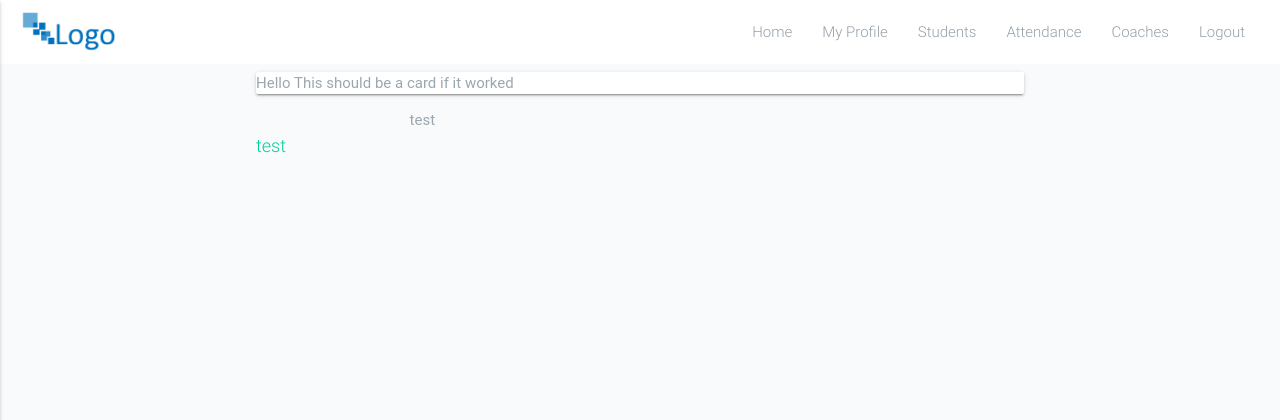
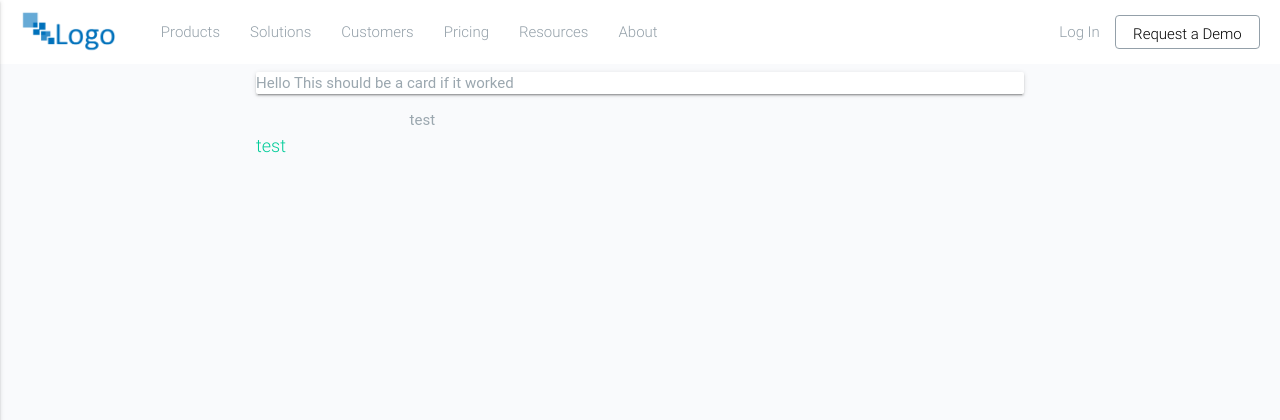
Before and after one commit to mbrooks8/Unit-Management-Softare, a PHP site: page / in a window 1280 px wide. Shown: the top 420 px of the page. Run offline with PHP 8.4, Linux system fonts and the light colour scheme; some libraries are stand-ins or nearby versions.

Commit message:
Top Navigation (#1)
* Hover color is now black

* Added htaccess to clean up the file names

* Added Htaccess to clean urls

* Fixed left aligned link spacing

* Added hover effects for request a demo button

```diff
--- a/assets/css/components/_button.scss
+++ b/assets/css/components/_button.scss
@@ -4,24 +4,31 @@
 	min-width: 4.5em;
 	height: 2.3em;
 	line-height: 2.4em;
-	border-radius: .14em;
+	border-radius: 4px;
 	padding: 0px 1.15em;
 	font-size: 1.4em;
 	background-color: transparent;
 	text-align: center;
 	text-decoration: none;
 	overflow: hidden;
-	text-transform: uppercase;
+	color:black;
+	transition:all .2s ease;
+	/*text-transform: uppercase;*/
 	&.round{
 		border-radius: 2.4em;
+	}
+	&.border{
+		border:1px solid #94A0A9;
 	}
 	&.raised{
 		&:hover
 		{
-			box-shadow: 0 2px 5px 0 rgba(0, 0, 0, 0.26);
+			background-color:$primary-color;
+			color:white;
+			border-color:$primary-color;
 		}
 	}
-	&:before
+/*	&:before
 	{
 		transition: background-color .2s ease;
 		position: absolute;
@@ -53,7 +60,7 @@
 			animation-timing-function: ease-in-out;
 			background-color: rgba(255,255,255,.2);
 		}
-	}
+	}*/
 	&:hover
 	{
 		&:before{
--- a/assets/css/components/_navBar.scss
+++ b/assets/css/components/_navBar.scss
@@ -9,9 +9,13 @@ nav {
 	z-index:997;
 	overflow: hidden;
 	width: 100%;
+	.button{
+		font-size:$nav-text-size;
+	}
 	//Logo
 	.logo{
-		position:absolute;
+		/*position:absolute;*/
+		float:left;
 		color: $nav-text-color;
 		display: inline-block;
 		padding: 0;
@@ -31,8 +35,8 @@ nav {
 		}
 
 		@media #{$medium-and-down} {
-			left: 50%;
-			transform: translateX(-50%);
+			/*			left: 50%;
+			transform: translateX(-50%);*/
 
 			&.left, &.right {
 				padding: 0;
@@ -54,7 +58,7 @@ nav {
 	ul{
 		margin:0px;
 		float:right;
-
+		padding-left:30px;
 		li{
 			height: 64px;
 			display: flex;
--- a/assets/css/poverty.css
+++ b/assets/css/poverty.css
@@ -2603,8 +2603,11 @@ nav {
   	right:0%;
   }
   }*/ }
+  nav .button, nav .modalFooter ul li a, .modalFooter ul li nav a {
+    font-size: 1rem; }
   nav .logo {
-    position: absolute;
+    /*position:absolute;*/
+    float: left;
     color: #94A0A9;
     display: inline-block;
     padding: 0;
@@ -2620,8 +2623,8 @@ nav {
       transform: translateX(-50%); }
     @media only screen and (max-width: 992px) {
       nav .logo {
-        left: 50%;
-        transform: translateX(-50%); }
+        /*			left: 50%;
+        transform: translateX(-50%);*/ }
         nav .logo.left, nav .logo.right {
           padding: 0;
           transform: none; }
@@ -2635,7 +2638,8 @@ nav {
       padding: 0; }
   nav ul {
     margin: 0px;
-    float: right; }
+    float: right;
+    padding-left: 30px; }
     nav ul li {
       height: 64px;
       display: flex;
@@ -2655,7 +2659,7 @@ nav {
       padding: 0 15px;
       cursor: pointer; }
       nav ul a:hover {
-        color: #9BA7AF; }
+        color: #000000; }
     nav ul.left {
       float: left; }
   nav.fixed {
@@ -3010,19 +3014,18 @@ small {
   min-width: 4.5em;
   height: 2.3em;
   line-height: 2.4em;
-  border-radius: .14em;
+  border-radius: 4px;
   padding: 0px 1.15em;
   font-size: 1.4em;
   background-color: transparent;
   text-align: center;
   text-decoration: none;
   overflow: hidden;
-  text-transform: uppercase; }
-  .button.round, .modalFooter ul li a.round {
-    border-radius: 2.4em; }
-  .button.raised:hover, .modalFooter ul li a.raised:hover {
-    box-shadow: 0 2px 5px 0 rgba(0, 0, 0, 0.26); }
-  .button:before, .modalFooter ul li a:before {
+  color: black;
+  transition: all .2s ease;
+  /*text-transform: uppercase;*/
+  /*	&:before
+  	{
   		transition: background-color .2s ease;
   		position: absolute;
   		left: 0px;
@@ -3030,9 +3033,13 @@ small {
   		content: "";
   		z-index: 1;
   		height: 100%;
-    width: 100%;
-    background-color: transparent; }
-  .button:active:after, .modalFooter ul li a:active:after {
+  		width:100%;
+  		background-color: rgba(0,0,0,0);
+  	}
+  	&:active
+  	{
+  		&:after
+  		{
   			z-index: 1;
   			content: "";
   			border-radius: 50%;
@@ -3041,12 +3048,23 @@ small {
   			position: absolute;
   			left: 50%;
   			top: 50%;
-    transform: translate(-50%, -50%);
+  			transform: translate(-50%,-50%);
+
   			animation-name: tap;
   			animation-duration: .4s;
   			animation-iteration-count: 1;
   			animation-timing-function: ease-in-out;
-    background-color: rgba(255, 255, 255, 0.2); }
+  			background-color: rgba(255,255,255,.2);
+  		}
+  	}*/ }
+  .button.round, .modalFooter ul li a.round {
+    border-radius: 2.4em; }
+  .button.border, .modalFooter ul li a.border {
+    border: 1px solid #94A0A9; }
+  .button.raised:hover, .modalFooter ul li a.raised:hover {
+    background-color: #00CC99;
+    color: white;
+    border-color: #00CC99; }
   .button:hover:before, .modalFooter ul li a:hover:before {
     background-color: rgba(0, 0, 0, 0.08); }
   .button.floating, .modalFooter ul li a.floating {
--- a/assets/css/poverty.scss
+++ b/assets/css/poverty.scss
@@ -63,7 +63,7 @@ $h6-fontsize: 1.2rem !default;
 $nav-height:64px !default;
 $nav-color:#FFFFFF;
 $nav-text-color:#94A0A9 !default;
-$nav-text-color-dark:#9BA7AF !default;
+$nav-text-color-dark:#000000 !default;
 $nav-text-size: 1rem !default;
 $nav-logo-text-size: 1.8rem !default;
 // ==========================================================================
--- a/assets/template/topNav.php
+++ b/assets/template/topNav.php
@@ -20,12 +20,13 @@
 			</div>
 			<div class="sideBody">
 				<ul >
-                    <li><a href="./index">Home</a></li>
-                    <li><a href="./profile">My Profile</a></li>
-                    <li><a href="./students">Students</a></li>
-                    <li><a href="./attendance">Attendance</a></li>
-                    <li><a href="./coaches">Coaches</a></li>
-                    <li><a href="../db/logout">Logout</a></li>
+					<li><a href="./products">Products</a></li>
+					<li><a href="./solutions">Solutions</a></li>
+					<li><a href="./customers">Customers</a></li>
+					<li><a href="./pricing">Pricing</a></li>
+					<li><a href="./resources">Resources</a></li>
+					<li><a href="./about">About</a></li>
+					<li><a href="./database/login">Log In</a></li>
 				</ul>
 			</div>
 		</div>
@@ -35,21 +36,18 @@
 			<nav class="">
 				<div class="nav-wrapper">
 					<a href="./index" class="logo"><img src="./assets/img/logo.png" style="height:100%;"></a>
-<!--                    <ul class="left hide-on-med-and-down">
-                        <li><a href="./index">Home</a></li>
-                        <li><a href="./profile">My Profile</a></li>
-                        <li><a href="./students">Students</a></li>
-                        <li><a href="./attendance">Attendance</a></li>
-                        <li><a href="./coaches">Coaches</a></li>
-                        <li><a href="../db/logout">Logout</a></li>
-                    </ul>-->
+					<ul class="left hide-on-med-and-down">
+						<li><a href="./products">Products</a></li>
+						<li><a href="./solutions">Solutions</a></li>
+						<li><a href="./customers">Customers</a></li>
+						<li><a href="./pricing">Pricing</a></li>
+						<li><a href="./resources">Resources</a></li>
+						<li><a href="./about">About</a></li>
+					</ul>
 					<ul class="right hide-on-med-and-down">
-                        <li><a href="./index">Home</a></li>
-                        <li><a href="./profile">My Profile</a></li>
-                        <li><a href="./students">Students</a></li>
-                        <li><a href="./attendance">Attendance</a></li>
-                        <li><a href="./coaches">Coaches</a></li>
-                        <li><a href="../db/logout">Logout</a></li>
+						<li><a href="./database/login">Log In</a></li>
+						<!--this should be a modal or it could be a page idk-->
+						<li><a href="./demo" class="button raised border">Request a Demo</a></li>
 					</ul>
 					<ul class="right hide-on-large-only">
 						<li><a class="sideToggle"><i class="fa fa-bars blue-text" aria-hidden="true"></i></a></li>
```
Also changed, not shown: .htaccess (added), 2 other files. Lines whose indentation alone changed are shown as unchanged.
